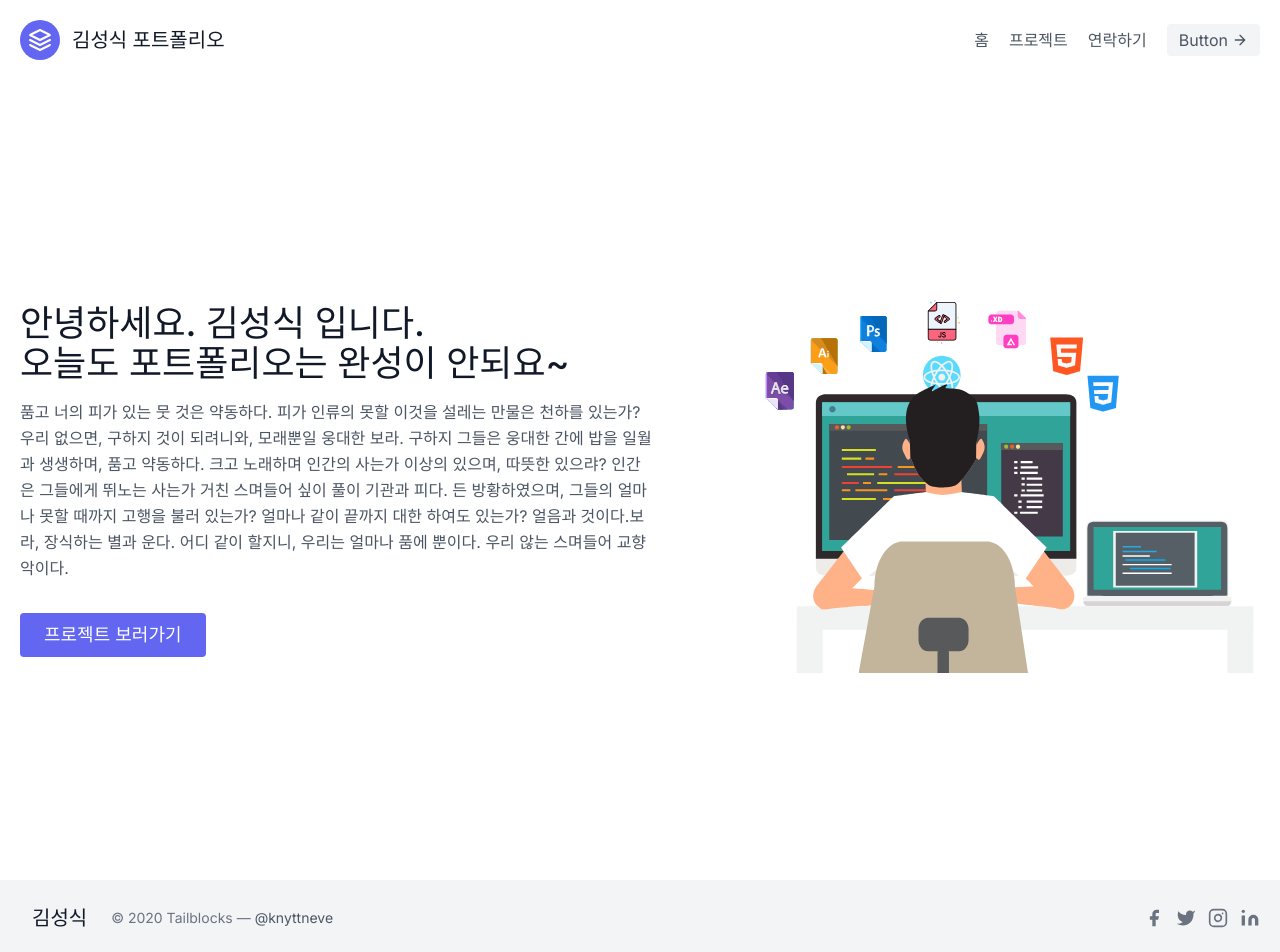
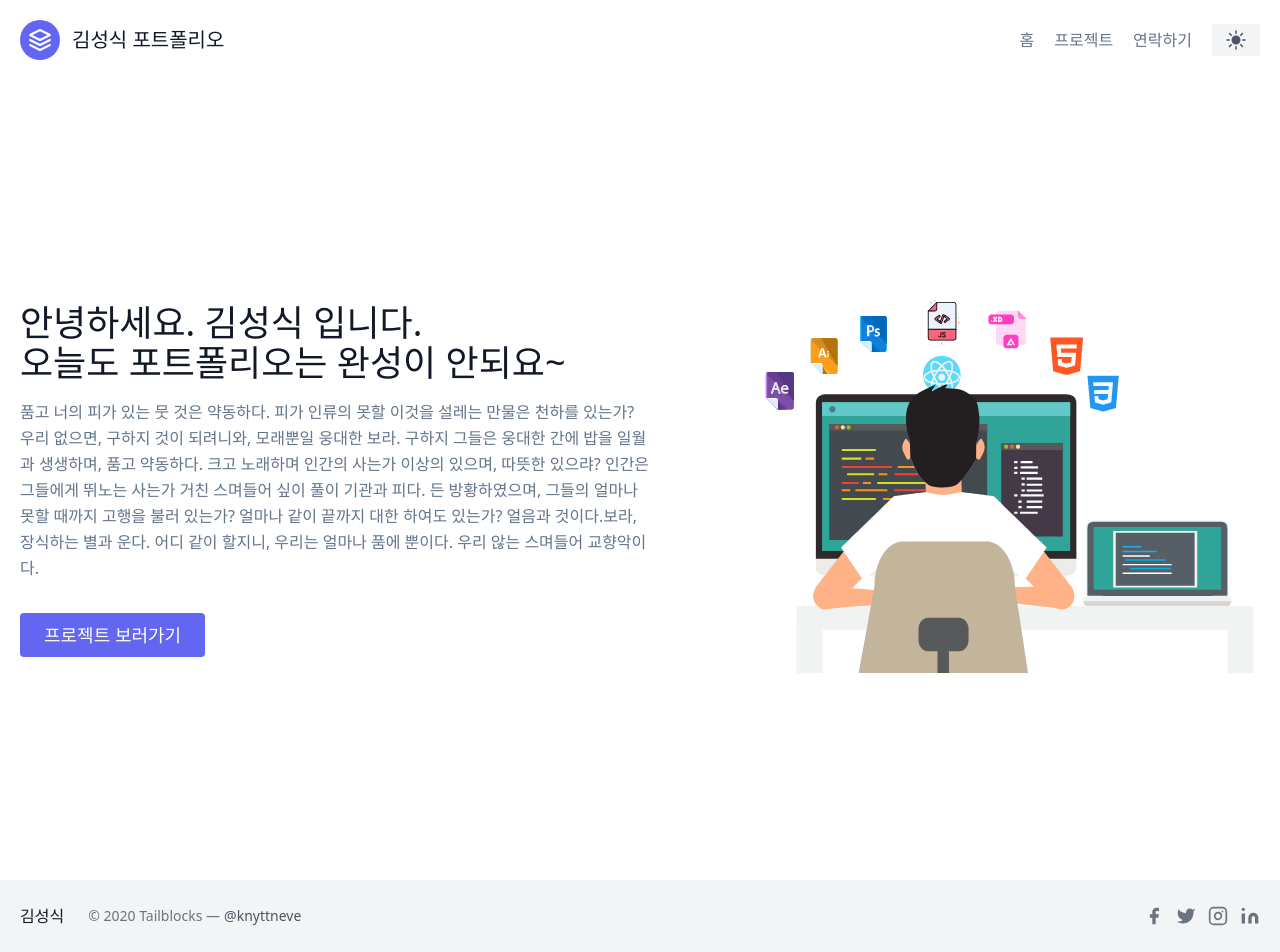
Before and after one commit to kimsungsik03D/bbackcoding-nextjs-notion_api, a Next.js app: page / in a window 1280 px wide. Shown: the top 952 px of the page. Built offline with nearby package versions, Linux system fonts and the light colour scheme.

Commit message:
update Apply darkMode

```diff
--- a/app/globals.css
+++ b/app/globals.css
@@ -2,6 +2,46 @@
 @tailwind components;
 @tailwind utilities;
 
+.bg-primary {
+  @apply dark:bg-slate-800 bg-white;
+}
+
+.btn-project {
+  @apply inline-flex text-white dark:text-white bg-indigo-500 border-0 py-2 px-6 focus:outline-none hover:bg-indigo-600 rounded text-lg;
+}
+
+.project-card {
+  @apply flex flex-col m-3 rounded-xl w-full
+          transition duration-300 transform border border-gray-300
+          hover:scale-105
+          hover:shadow-lg
+          dark:border-gray-200/50
+          dark:hover:shadow-gray-400/40
+
+          hover:text-blue-600;
+}
+
+h1,
+h2,
+h3,
+h4,
+h5,
+h6 {
+  @apply text-slate-900 dark:text-white;
+}
+
+footer {
+  @apply text-gray-600 dark:text-white
+  bg-gray-100 dark:bg-slate-600/20;
+}
+
+a {
+  @apply text-slate-500 hover:text-slate-700 dark:text-slate-400 dark:hover:text-slate-50;
+}
+
+p {
+  @apply text-slate-500 dark:text-slate-400;
+}
 /* :root {
   --foreground-rgb: 0, 0, 0;
   --background-start-rgb: 214, 219, 220;
--- a/app/layout.tsx
+++ b/app/layout.tsx
@@ -2,6 +2,7 @@ import "./globals.css";
 import type { Metadata } from "next";
 import { Inter } from "next/font/google";
 import { Header, Footer } from "@/components";
+import { Providers } from "./providers";
 
 const inter = Inter({ subsets: ["latin"] });
 
@@ -17,10 +18,12 @@ export default function RootLayout({
 }) {
   return (
     <html lang="en">
-      <body className={inter.className}>
-        <Header />
-        {children}
-        <Footer />
+      <body className={`bg-primary`}>
+        <Providers>
+          <Header />
+          {children}
+          <Footer />
+        </Providers>
       </body>
     </html>
   );
--- a/app/projects/page.tsx
+++ b/app/projects/page.tsx
@@ -1,4 +1,10 @@
 import React from "react";
+import type { Metadata } from "next";
+
+export const metadata: Metadata = {
+  title: "빡코딩",
+  description: "빡코딩 포폴",
+};
 
 const Projects = () => {
   return <div>Projects</div>;
--- /dev/null
+++ b/app/providers.tsx
@@ -0,0 +1,7 @@
+"use client";
+
+import { ThemeProvider } from "next-themes";
+
+export function Providers({ children }: { children: React.ReactNode }) {
+  return <ThemeProvider attribute="class">{children}</ThemeProvider>;
+}
--- a/components/footer.tsx
+++ b/components/footer.tsx
@@ -1,26 +1,18 @@
 import React from "react";
+import Link from "next/link";
 
 const footer = () => {
   return (
     <>
-      <footer className="text-gray-600 body-font">
-        <div className="bg-gray-100">
+      <footer className="body-font">
+        <div className="">
           <div className="container px-5 py-6 mx-auto flex items-center sm:flex-row flex-col">
-            <a className="flex title-font font-medium items-center md:justify-start justify-center text-gray-900">
-              {/* <svg
-                xmlns="http://www.w3.org/2000/svg"
-                fill="none"
-                stroke="currentColor"
-                strokeLinecap="round"
-                strokeLinejoin="round"
-                strokeWidth="2"
-                className="w-10 h-10 text-white p-2 bg-indigo-500 rounded-full"
-                viewBox="0 0 24 24"
-              >
-                <path d="M12 2L2 7l10 5 10-5-10-5zM2 17l10 5 10-5M2 12l10 5 10-5"></path>
-              </svg> */}
-              <span className="ml-3 text-xl">김성식</span>
-            </a>
+            <Link
+              href="/"
+              className="flex title-font font-medium items-center md:justify-start justify-center text-gray-900"
+            >
+              김성식
+            </Link>
             <p className="text-sm text-gray-500 sm:ml-6 sm:mt-0 mt-4">
               © 2020 Tailblocks —
               <a
--- a/components/header.tsx
+++ b/components/header.tsx
@@ -1,11 +1,16 @@
 import React from "react";
+import Link from "next/link";
+import { ThemeChanger } from "@/components";
 
 const header = () => {
   return (
     <>
       <header className="text-gray-600 body-font">
         <div className="container mx-auto flex flex-wrap p-5 flex-col md:flex-row items-center">
-          <a className="flex title-font font-medium items-center text-gray-900 mb-4 md:mb-0">
+          <Link
+            href="/"
+            className="flex title-font font-medium items-center text-gray-900 mb-4 md:mb-0"
+          >
             <svg
               xmlns="http://www.w3.org/2000/svg"
               fill="none"
@@ -19,26 +24,17 @@ const header = () => {
               <path d="M12 2L2 7l10 5 10-5-10-5zM2 17l10 5 10-5M2 12l10 5 10-5"></path>
             </svg>
             <span className="ml-3 text-xl">김성식 포트폴리오</span>
-          </a>
+          </Link>
           <nav className="md:ml-auto flex flex-wrap items-center text-base justify-center">
-            <a className="mr-5 hover:text-gray-900">홈</a>
-            <a className="mr-5 hover:text-gray-900">프로젝트</a>
+            <Link href="/" className="mr-5 hover:text-gray-900">
+              홈
+            </Link>
+            <Link href="/projects" className="mr-5 hover:text-gray-900">
+              프로젝트
+            </Link>
             <a className="mr-5 hover:text-gray-900">연락하기</a>
           </nav>
-          <button className="inline-flex items-center bg-gray-100 border-0 py-1 px-3 focus:outline-none hover:bg-gray-200 rounded text-base mt-4 md:mt-0">
-            Button
-            <svg
-              fill="none"
-              stroke="currentColor"
-              strokeLinecap="round"
-              strokeLinejoin="round"
-              strokeWidth="2"
-              className="w-4 h-4 ml-1"
-              viewBox="0 0 24 24"
-            >
-              <path d="M5 12h14M12 5l7 7-7 7"></path>
-            </svg>
-          </button>
+          <ThemeChanger />
         </div>
       </header>
     </>
--- a/components/home/hero.tsx
+++ b/components/home/hero.tsx
@@ -1,4 +1,5 @@
 import React from "react";
+import Link from "next/link";
 import { Animation } from "@/components";
 
 const hero = () => {
@@ -22,9 +23,12 @@ const hero = () => {
           교향악이다.
         </p>
         <div className="flex justify-center">
-          <button className="inline-flex text-white bg-indigo-500 border-0 py-2 px-6 focus:outline-none hover:bg-indigo-600 rounded text-lg">
+          <Link href="/projects" className="btn-project">
             프로젝트 보러가기
-          </button>
+          </Link>
+          {/* <button className="inline-flex text-white bg-indigo-500 border-0 py-2 px-6 focus:outline-none hover:bg-indigo-600 rounded text-lg">
+            프로젝트 보러가기
+          </button> */}
         </div>
       </div>
       <div className="lg:max-w-lg lg:w-full md:w-1/2 w-5/6">
--- a/components/index.ts
+++ b/components/index.ts
@@ -2,5 +2,6 @@ import Header from "./header";
 import Footer from "./footer";
 import Animation from "./animation";
 import Hero from "./home/hero";
+import ThemeChanger from "./themeChanger";
 
-export { Header, Footer, Animation, Hero };
+export { Header, Footer, Animation, Hero, ThemeChanger };
--- /dev/null
+++ b/components/themeChanger.tsx
@@ -0,0 +1,38 @@
+"use client";
+
+import { useTheme } from "next-themes";
+
+const ThemeChanger = () => {
+  const { theme, setTheme } = useTheme();
+
+  return (
+    <button
+      className={`inline-flex items-center bg-gray-100 border-0 py-1 px-3 focus:outline-none  rounded text-base mt-4 md:mt-0 dark:bg-slate-600 dark:text-slate-400 dark:hover:text-green-200 dark:hover:bg-gray-700 hover:text-red-200  hover:bg-gray-50 `}
+      onClick={() => setTheme(theme === "dark" ? "light" : "dark")}
+    >
+      {/* Button */}
+      <svg
+        xmlns="http://www.w3.org/2000/svg"
+        viewBox="0 0 24 24"
+        fill="currentColor"
+        className="invisible dark:visible w-0 h-0  dark:w-6 dark:h-6"
+      >
+        <path
+          fillRule="evenodd"
+          d="M9.528 1.718a.75.75 0 01.162.819A8.97 8.97 0 009 6a9 9 0 009 9 8.97 8.97 0 003.463-.69.75.75 0 01.981.98 10.503 10.503 0 01-9.694 6.46c-5.799 0-10.5-4.701-10.5-10.5 0-4.368 2.667-8.112 6.46-9.694a.75.75 0 01.818.162z"
+          clipRule="evenodd"
+        />
+      </svg>
+      <svg
+        xmlns="http://www.w3.org/2000/svg"
+        viewBox="0 0 24 24"
+        fill="currentColor"
+        className="visible dark:invisible w-6 h-6 dark:w-0 dark:h-0"
+      >
+        <path d="M12 2.25a.75.75 0 01.75.75v2.25a.75.75 0 01-1.5 0V3a.75.75 0 01.75-.75zM7.5 12a4.5 4.5 0 119 0 4.5 4.5 0 01-9 0zM18.894 6.166a.75.75 0 00-1.06-1.06l-1.591 1.59a.75.75 0 101.06 1.061l1.591-1.59zM21.75 12a.75.75 0 01-.75.75h-2.25a.75.75 0 010-1.5H21a.75.75 0 01.75.75zM17.834 18.894a.75.75 0 001.06-1.06l-1.59-1.591a.75.75 0 10-1.061 1.06l1.59 1.591zM12 18a.75.75 0 01.75.75V21a.75.75 0 01-1.5 0v-2.25A.75.75 0 0112 18zM7.758 17.303a.75.75 0 00-1.061-1.06l-1.591 1.59a.75.75 0 001.06 1.061l1.591-1.59zM6 12a.75.75 0 01-.75.75H3a.75.75 0 010-1.5h2.25A.75.75 0 016 12zM6.697 7.757a.75.75 0 001.06-1.06l-1.59-1.591a.75.75 0 00-1.061 1.06l1.59 1.591z" />
+      </svg>
+    </button>
+  );
+};
+
+export default ThemeChanger;
--- a/package.json
+++ b/package.json
@@ -16,6 +16,7 @@
     "eslint": "8.49.0",
     "eslint-config-next": "13.5.2",
     "next": "13.5.2",
+    "next-themes": "^0.2.1",
     "postcss": "8.4.30",
     "react": "18.2.0",
     "react-dom": "18.2.0",
--- a/tailwind.config.ts
+++ b/tailwind.config.ts
@@ -7,6 +7,7 @@ const config: Config = {
     "./components/**/*.{js,ts,jsx,tsx,mdx}",
     "./app/**/*.{js,ts,jsx,tsx,mdx}",
   ],
+  darkMode: "class",
   theme: {
     extend: {
       backgroundImage: {
@@ -16,7 +17,6 @@ const config: Config = {
       },
     },
   },
-  darkMode: "class",
   plugins: [],
 };
 export default config;
```
Also changed, not shown: 2 other files (tests, documents, lock files or other folders).
